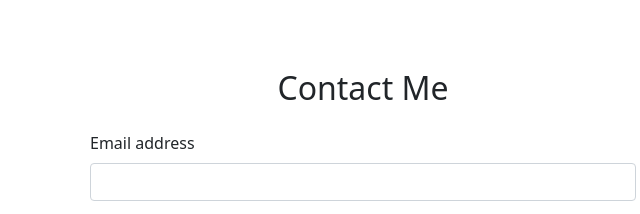
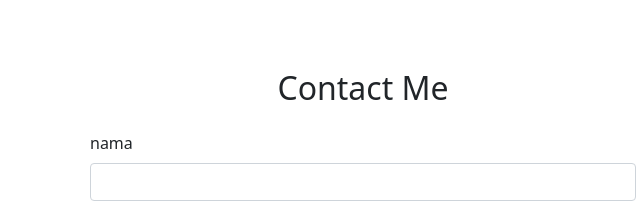
Before and after one commit to irfan43a/IrfanAbidin.github.io, a plain HTML site: page index.html in a window 1280 px wide. Shown: the part 2520-2734 px from the top of the page, 277-917 px from the left. Drawn offline with nearby package versions, Linux system fonts and the light colour scheme.

Commit message:
menggantin tag nama

```diff
--- a/index.html
+++ b/index.html
@@ -161,7 +161,7 @@
             </div>
             <form name="irfan-contact-form">
               <div class="mb-3">
-                <label for="name" class="form-label">Email address</label>
+                <label for="name" class="form-label">nama</label>
                 <input type="text" class="form-control" id="name" aria-describedby="name" name="nama" />
               </div>
               <div class="mb-3">
```
